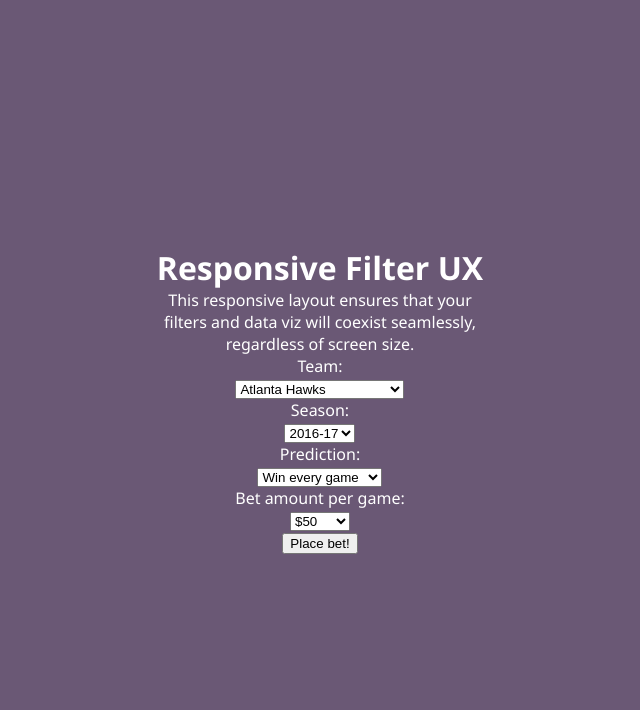
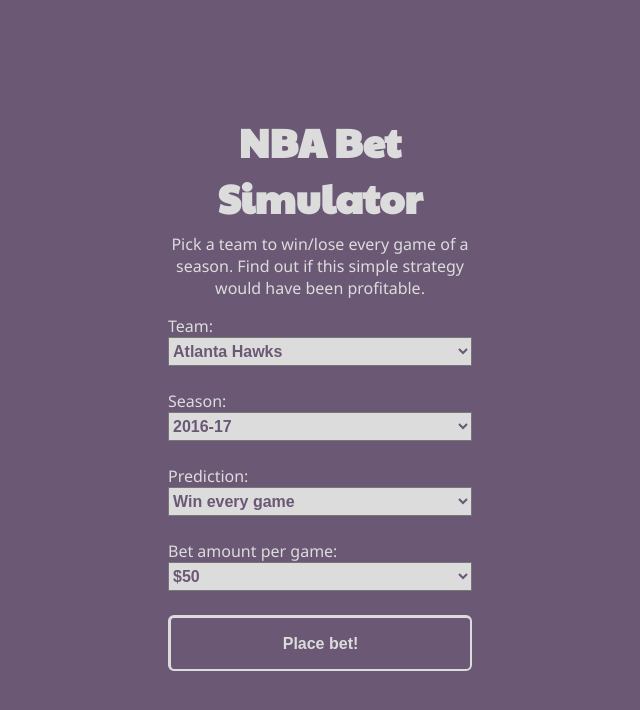
Before and after one commit to nikhilNathwani/Responsive-Filter, a plain HTML site: page index.html in a window 1280 px wide. Shown: the whole page, without its empty margins (320-960 px from the left). Drawn offline with Linux system fonts and the light colour scheme.

Commit message:
Began to add nba moneyline content to filter container

```diff
--- a/index.html
+++ b/index.html
@@ -5,18 +5,26 @@
 		<meta http-equiv="X-UA-Compatible" content="IE=edge" />
 		<meta name="viewport" content="width=device-width, initial-scale=1.0" />
 		<link rel="stylesheet" href="style.css" />
+		<link rel="preconnect" href="https://fonts.googleapis.com" />
+		<link rel="preconnect" href="https://fonts.gstatic.com" crossorigin />
+		<link
+			href="https://fonts.googleapis.com/css2?family=Paytone+One&display=swap"
+			rel="stylesheet"
+		/>
 		<title>Document</title>
 	</head>
 	<body>
 		<div id="app" class="initialMode">
-			<div id="filter_container">
-				<div id="filter_content">
-					<h1 id="filter-title">Responsive Filter UX</h1>
-					<p id="filter-subtitle">
-						This responsive layout ensures that your filters and
-						data viz will coexist seamlessly, regardless of screen
-						size.
-					</p>
+			<div id="filter-container">
+				<div id="filter-content">
+					<div id="filter-header">
+						<h1 id="filter-title">NBA Bet Simulator</h1>
+						<p id="filter-subtitle">
+							Pick a team to win/lose every game of a season. Find
+							out if this simple strategy would have been
+							profitable.
+						</p>
+					</div>
 					<div id="filter-paragraph">
 						<div class="filter-row">
 							<div>Team:</div>
@@ -41,7 +49,7 @@
 					</div>
 				</div>
 			</div>
-			<div id="datavis_container">
+			<div id="result-container">
 				<button id="return-to-filters">Return to filters</button>
 				<p>
 					Lorem ipsum, dolor sit amet consectetur adipisicing elit.
--- a/responsive.js
+++ b/responsive.js
@@ -16,8 +16,8 @@ const APP_STATE = {
 
 // Page sections
 var appContainer = document.getElementById("app");
-var filterContainer = document.getElementById("filter_container");
-var datavisContainer = document.getElementById("datavis_container");
+var filterContainer = document.getElementById("filter-container");
+var resultContainer = document.getElementById("result-container");
 
 // Buttons
 const submitButton = document.getElementById("submit-button");
@@ -48,13 +48,13 @@ submitButton.addEventListener("click", function () {
 
 	if (window.innerWidth < minWidthAdjacentMode) {
 		setAppState(APP_STATE.STACKED);
-		datavisContainer.scrollIntoView({
+		resultContainer.scrollIntoView({
 			behavior: "smooth",
 			block: "start",
 		});
 	} else {
 		setAppState(APP_STATE.ADJACENT);
-		datavisContainer.scrollTo({ top: 0, behavior: "smooth" });
+		resultContainer.scrollTo({ top: 0, behavior: "smooth" });
 	}
 });
 
@@ -68,7 +68,7 @@ window.addEventListener("resize", function () {
 		!appContainer.classList.contains(APP_STATE.STACKED)
 	) {
 		setAppState(APP_STATE.STACKED);
-		datavisContainer.scrollIntoView({ block: "start" });
+		resultContainer.scrollIntoView({ block: "start" });
 		return;
 	}
 	if (
--- a/style.css
+++ b/style.css
@@ -1,6 +1,7 @@
 :root {
 	--width-filterContainer: 400px;
 	--color-accent: rgb(106, 88, 117);
+	--color-dark: hsl(277, 14%, 20%);
 	--color-bg: gainsboro;
 }
 
@@ -20,31 +21,34 @@ body {
 	background-color: var(--color-accent);
 }
 
-#filter_container {
+#filter-container {
 	height: 100vh;
 	height: 100dvh;
 	background-color: var(--color-accent);
 
 	display: flex;
-	flex-direction: column;
+	flex-direction: column nowrap;
 	align-items: center;
 	justify-content: center;
 
 	transition: left 0.6s ease;
+
+	/* border-right: 2px solid var(--color-dark);
+	box-shadow: 10px 0 6px rgba(0, 0, 0, 0.3); */
 }
 
-#filter_content {
+#filter-content {
 	width: var(--width-filterContainer);
 	padding-inline: 2rem;
 	display: flex;
 	flex-direction: column;
-	align-items: center;
-	justify-content: center;
-	text-align: center;
-	color: white;
+	/* align-items: center; */
+	/* justify-content: center; */
+	/* text-align: center; */
+	/* color: white; */
 }
 
-#datavis_container {
+#result-container {
 	background-color: var(--color-bg);
 	/* width: 100%; */
 	height: fit-content;
@@ -74,14 +78,14 @@ button#return-to-filters {
 	overflow-y: scroll;
 }
 
-.initialMode #filter_container {
+.initialMode #filter-container {
 	position: relative;
 	left: calc((100vw - var(--width-filterContainer)) / 2);
 	/* The -14px is a manual adjustment for scrollbar gutter */
 	transition: none;
 }
 
-.initialMode #datavis_container {
+.initialMode #result-container {
 	display: none;
 }
 
@@ -95,11 +99,11 @@ button#return-to-filters {
 	flex-flow: column nowrap;
 }
 
-.stackedMode #filter_container {
+.stackedMode #filter-container {
 	/* width: 100%; */
 }
 
-.stackedMode #datavis_container {
+.stackedMode #result-container {
 	height: fit-content;
 }
 
@@ -112,12 +116,12 @@ button#return-to-filters {
 	overflow-y: hidden;
 }
 
-.adjacentMode #filter_container {
+.adjacentMode #filter-container {
 	position: relative;
 	left: 0;
 }
 
-.adjacentMode #datavis_container {
+.adjacentMode #result-container {
 	height: 100vh;
 	height: 100dvh;
 	overflow-y: scroll;
@@ -126,3 +130,110 @@ button#return-to-filters {
 /* .adjacentMode button#return-to-filters {
 	display: none;
 } */
+
+/* ~~~~~~~~~~~~~~~~~~~~~~~~~~~~~~~~~~~~~~~~~~~~~~~~~~~~~~~~ */
+/*                                                          */
+/*     FILTER AREA                                         */
+/*                                                          */
+/* ~~~~~~~~~~~~~~~~~~~~~~~~~~~~~~~~~~~~~~~~~~~~~~~~~~~~~~~~ */
+
+#filter-header {
+	/* width: 90%; */
+	/* margin-inline: auto; */
+	/* border: 4px double var(--color-bg);
+	border-radius: 12px; */
+	/* background-color: var(--green-dark); */
+	color: var(--color-bg);
+
+	display: flex;
+	flex-direction: column;
+	text-align: center;
+	gap: 0.5rem;
+	/* padding: 2rem; */
+}
+
+#filter-header h1 {
+	font-family: "Paytone One", sans-serif;
+	font-size: 2.5rem;
+}
+
+/* #filter-header h2 {
+	font-size: 1.25rem;
+	font-weight: 400;
+} */
+
+#filter-paragraph {
+	width: 100%;
+	padding: 1rem;
+
+	display: flex;
+	flex-flow: column nowrap;
+	/* align-items: left; */
+	justify-content: center;
+	gap: 1.5rem;
+
+	font-size: 1rem;
+	/* font-weight: bold; */
+	color: var(--color-bg);
+}
+
+#filter-row {
+	width: 100%;
+}
+
+button {
+	/* width: 5rem; */
+	height: 3.5rem;
+	padding-inline: 1ch;
+	border-radius: 6px;
+	background-color: var(--color-accent);
+	border: 2px solid var(--color-bg);
+	border-top: 3px solid var(--color-bg);
+	border-left: 3px solid var(--color-bg);
+	font-size: 1rem;
+	font-weight: bold;
+	color: var(--color-bg);
+	cursor: pointer;
+	transition: background-color 0.3s, color 0.3s;
+}
+
+button:hover {
+	background-color: var(--color-bg);
+	color: var(--color-accent);
+}
+
+button:active {
+	transform: translateY(2px);
+	background-color: var(--color-bg);
+	color: var(--color-accent);
+}
+
+select {
+	/* height: 2rem; */
+	/* margin: 0 5px; */
+	padding: 0.25rem 0;
+	/* position: relative;
+	bottom: 9px; */
+	width: 100%;
+	background-color: var(--color-bg);
+	font-size: 1rem;
+	font-weight: bold;
+	color: var(--color-accent);
+	/* text-align: center; */
+}
+
+/* @media (max-width: 768px) {
+	#app {
+		flex-direction: column;
+	}
+
+	#filter-area {
+		width: 100%;
+	}
+}
+
+@media (min-width: 769px) {
+	#app {
+		height: 100vh;
+	}
+} */
```
